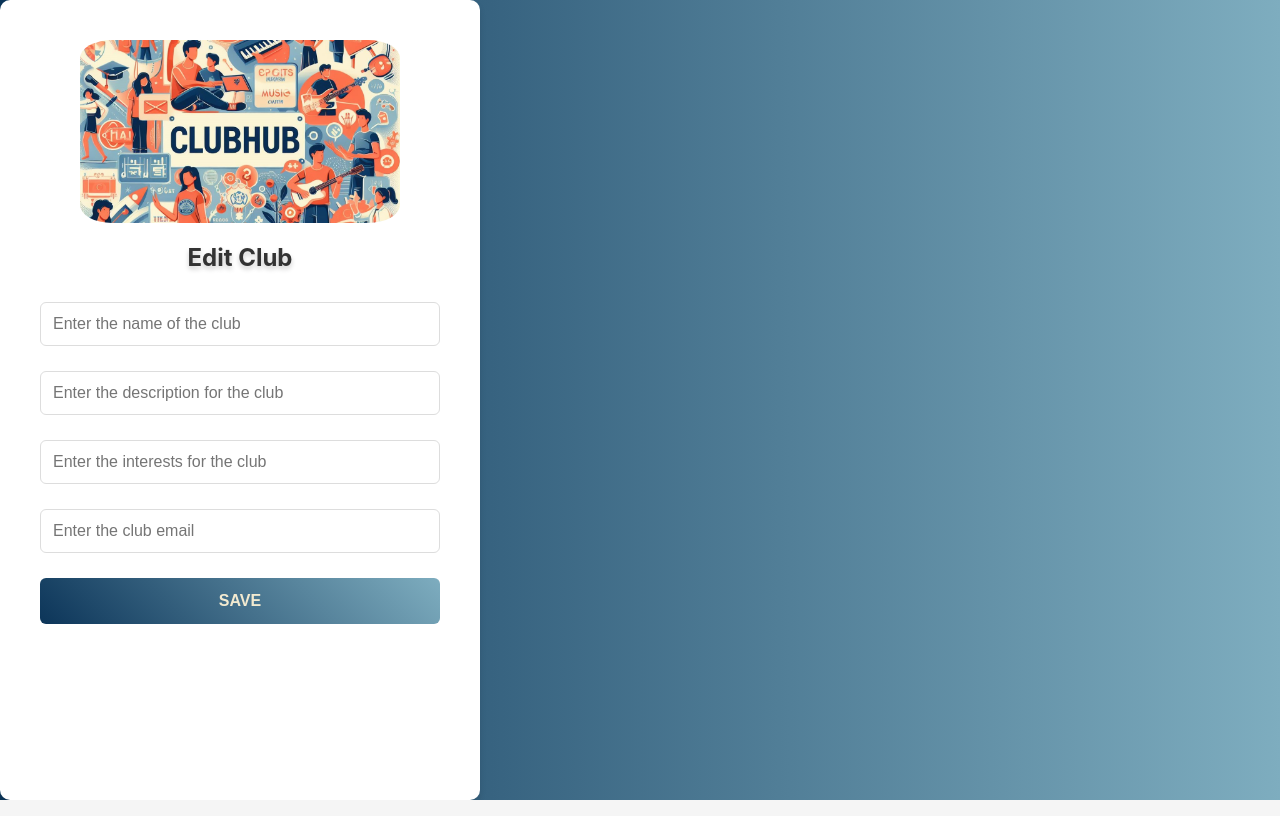
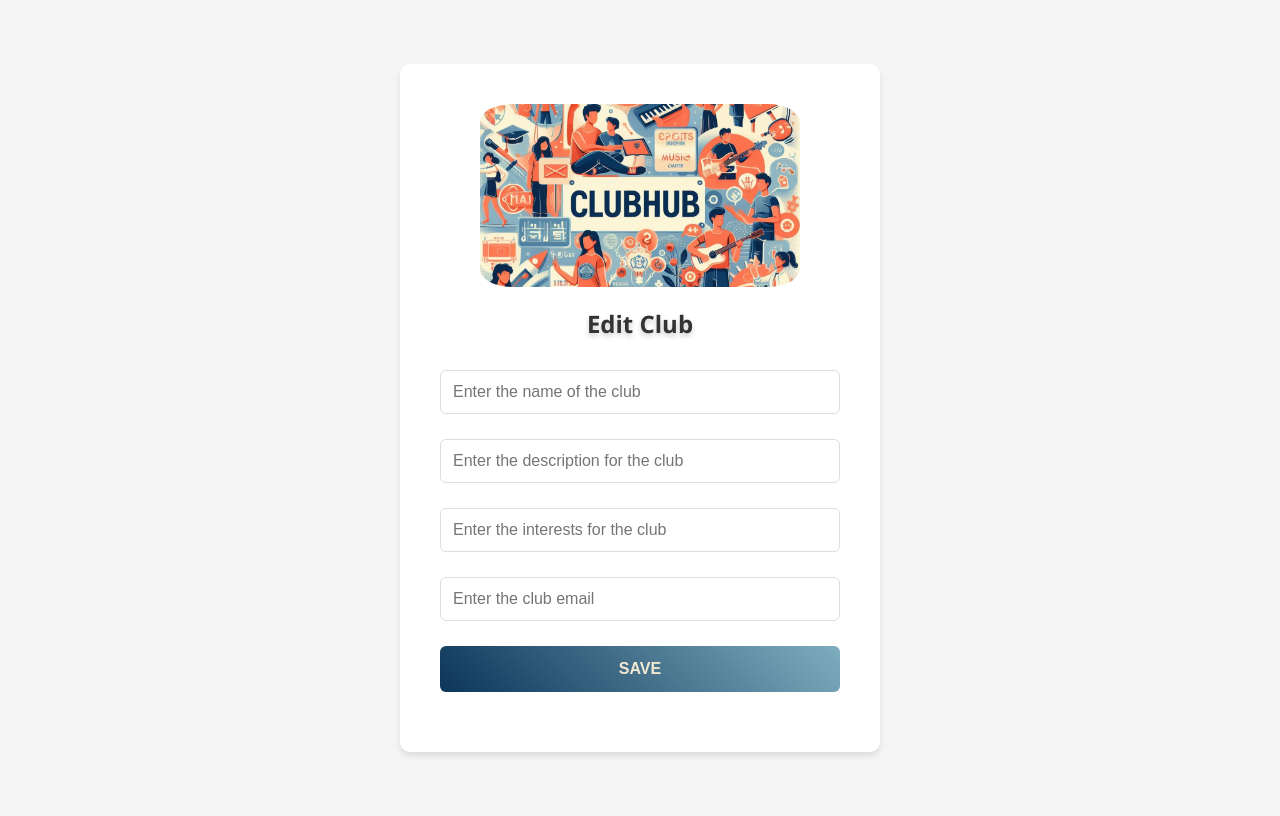
Before and after one commit to Om-Sevak/ClubHub, a React (Create React App) app in the folder client/: page /club/edit/1 in a window 1280 px wide. Built offline with nearby package versions, Linux system fonts and the light colour scheme; no server answers.

Commit message:
fix edit club bug

```diff
--- a/client/src/pages/editClubPage.css
+++ b/client/src/pages/editClubPage.css
@@ -1,10 +1,10 @@
-.create-event-page {
+.edit-club-page {
     margin: 0;
     display: flex;
     justify-content: center;
     align-items: center;
     height: 100vh;
-    background-color: #f5f5f5;
+        background-color: #f5f5f5;
     font-family: 'Segoe UI', Tahoma, Geneva, Verdana, sans-serif;
 }
 
--- a/client/src/pages/editClubPage.js
+++ b/client/src/pages/editClubPage.js
@@ -1,7 +1,7 @@
 import React, { useEffect, useState } from 'react';
 import { useNavigate, useParams } from 'react-router-dom';
 
-import './createClubPage.css'; // Import CSS file for styling
+import './editClubPage.css'; // Import CSS file for styling
 import logo from '../assets/logoIMG.jpeg'; // Import your logo image
 import clubApi from '../api/clubs';
 
@@ -36,7 +36,7 @@ const EditClubPage = () => {
         };
 
         fetchClubData();
-    }, [])
+    }, [clubName])
 
     const handleclubEdit = async (e) => {
         e.preventDefault(); // Prevent default form submission behavior
@@ -56,7 +56,7 @@ const EditClubPage = () => {
         }
     };
     return (
-        <div className="create-club-page">
+        <div className="edit-club-page">
             <div className="login-container">
             <img src={logo} alt="Logo" className="logo" />
                 <h2>Edit Club</h2>
```
